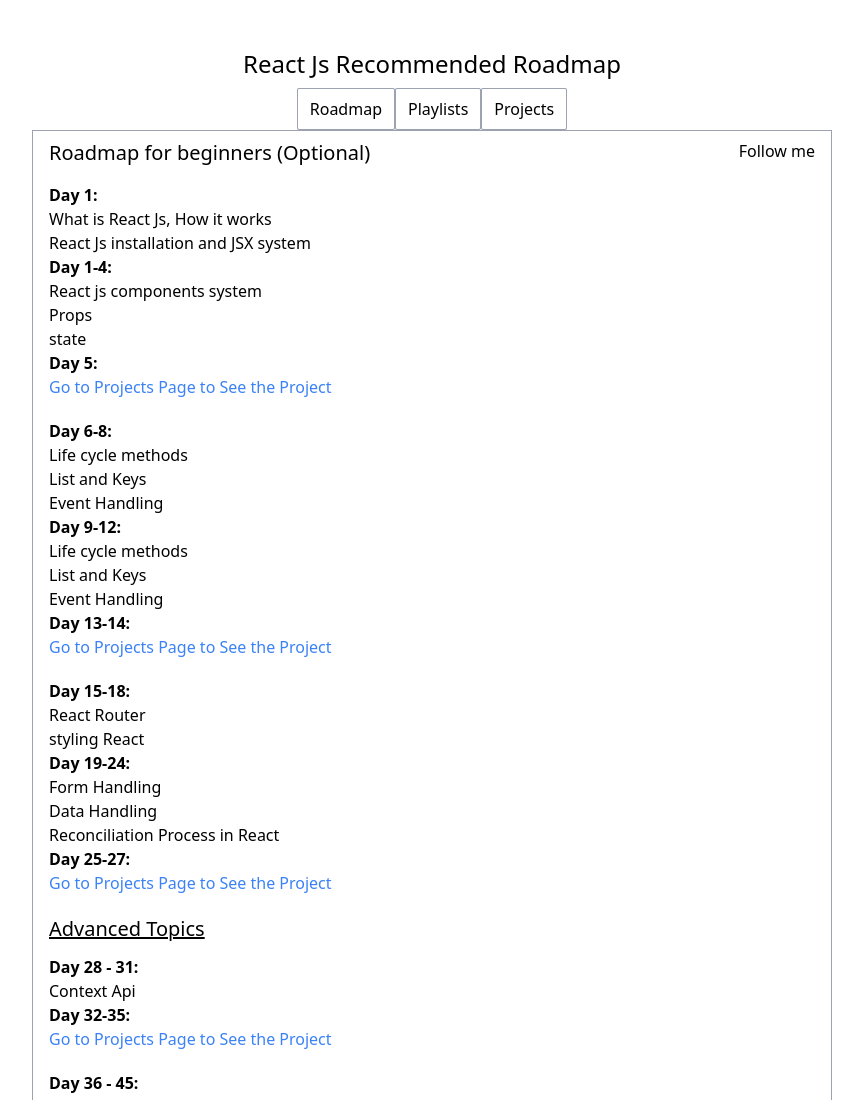
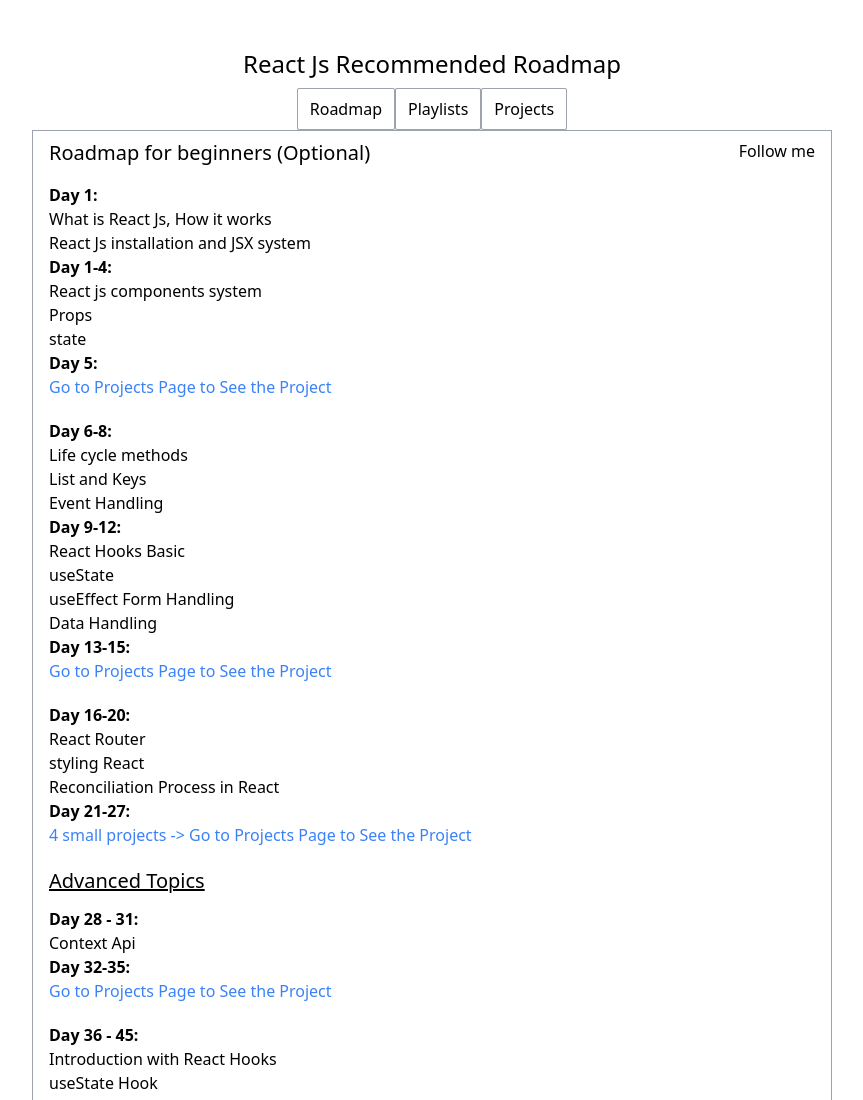
Before and after one commit to HIMELha/React-Roadmap, a plain HTML site: page index.html in a window 1280 px wide. Shown: the top 1100 px of the page, without its empty margins (208-1071 px from the left). Drawn offline with nearby package versions, Linux system fonts and the light colour scheme.

Commit message:
Update index.html

```diff
--- a/index.html
+++ b/index.html
@@ -62,37 +62,35 @@
 
                         <b>Day 9-12:</b>
                         <p>
-                            <span>Life cycle methods</span> <br>
-                            <span>List and Keys</span>
+                            <span>React Hooks Basic</span> <br>
+                            <span>useState</span>
                             <br>
-                            <span>Event Handling</span>
+                            <span>useEffect</span>
+
+                            <span>Form Handling</span> <br>
+                            <span>Data Handling</span>
+                            <br>
                         </p>
 
-                        <b >Day 13-14:</b>
+                        <b >Day 13-15:</b>
                         <p class="mb-5">
+
                             <span class="text-blue-500">Go to Projects Page to See the Project</span>
                         </p>
 
 
-                        <b>Day 15-18:</b>
+                        <b>Day 16-20:</b>
                         <p>
                             <span>React Router</span> <br>
-                            <span>styling React</span>
+                            <span>styling React</span> <br>
+                             <span>Reconciliation Process in React</span>
                             <br>
                         </p>
 
-                        <b>Day 19-24:</b>
-                        <p>
-                            <span>Form Handling</span> <br>
-                            <span>Data Handling</span>
-                            <br>
-                            <span>Reconciliation Process in React</span>
-                        </p>
-
-
-                        <b>Day 25-27:</b>
+                        <b>Day 21-27:</b>
                         <p class="mb-5">
-                            <span class="text-blue-500">Go to Projects Page to See the Project</span>
+                            <span class="text-blue-500">
+                            4 small projects -> Go to Projects Page to See the Project</span>
                         </p>
 
 
```
